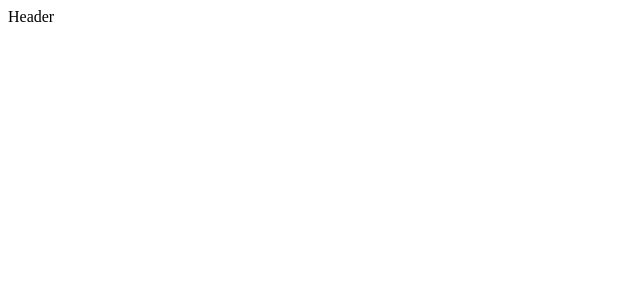
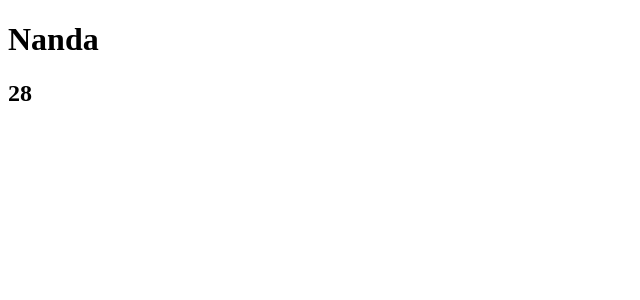
Before and after one commit to nandahadymulya/vue3-basic, a Vue app: page / in a window 1280 px wide. Shown: the top 300 px of the page, without its empty margins (0-640 px from the left). Built offline with nearby package versions, Linux system fonts and the light colour scheme.

Commit message:
feat: types in props

```diff
--- a/src/App.vue
+++ b/src/App.vue
@@ -1,7 +1,10 @@
 <script>
-export default {};
+import ChildComponent from "./components/ChildComponent.vue";
+export default {
+  components: { ChildComponent },
+};
 </script>
 
 <template>
-  <ChildComponent />
+  <child-component title="Nanda" :number="28" />
 </template>
--- a/src/components/ChildComponent.vue
+++ b/src/components/ChildComponent.vue
@@ -1,13 +1,16 @@
 <script>
 export default {
-  data() {
-    return {
-      title: "Title from Child",
-    };
+  props: {
+    title: String,
+    number: {
+      type: Number,
+      default: 0,
+    },
   },
 };
 </script>
 
 <template>
-  <header>Header</header>
+  <h1>{{ title }}</h1>
+  <h2>{{ number }}</h2>
 </template>
--- a/src/main.js
+++ b/src/main.js
@@ -1,7 +1,7 @@
 import { createApp } from "vue";
 import App from "./App.vue";
-import ChildComponent from "./components/ChildComponent.vue";
+// import ChildComponent from "./components/ChildComponent.vue";
 
 const app = createApp(App);
-app.component("ChildComponent", ChildComponent);
+// app.component("ChildComponent", ChildComponent);
 app.mount("#app");
```
